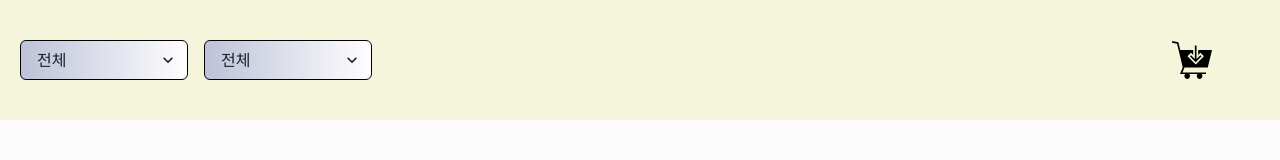
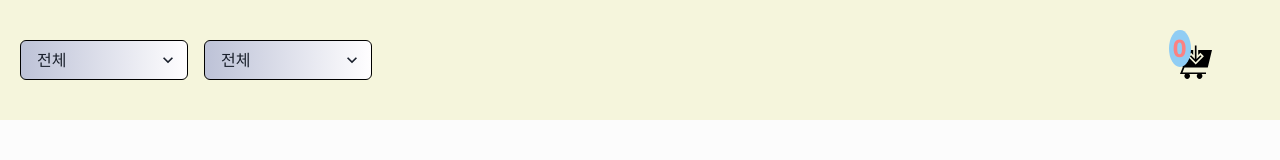
Before and after one commit to dong-geon-Lee/travel-cart-app, a React (Create React App) app: page /reservations in a window 1280 px wide. Shown: the top 160 px of the page. Built offline with nearby package versions, Linux system fonts and the light colour scheme.

Commit message:
마무리 작업

```diff
--- a/src/components/Header/Header.jsx
+++ b/src/components/Header/Header.jsx
@@ -1,6 +1,6 @@
 import React, { useEffect } from "react";
 import cart from "../../assets/cart.svg";
-import { Box, Button, Image, Select, Tooltip } from "@chakra-ui/react";
+import { Box, Button, Image, Select, Tooltip, Text } from "@chakra-ui/react";
 import { useDispatch, useSelector } from "react-redux";
 import { Link } from "react-router-dom";
 import {
@@ -10,7 +10,10 @@ import {
 } from "../../redux-toolkit/productSlice";
 
 const Header = () => {
-  const { products, price, regions } = useSelector((state) => state.product);
+  const { products, price, regions, carts } = useSelector(
+    (state) => state.product
+  );
+
   const dispatch = useDispatch();
 
   const handlePriceOnChange = (e) => {
@@ -75,7 +78,10 @@ const Header = () => {
           </Select>
         </Tooltip>
       </Box>
-      <Link to="/reservations" style={{ marginRight: "2rem" }}>
+      <Link
+        to="/reservations"
+        style={{ marginRight: "2rem", position: "relative" }}
+      >
         <Tooltip hasArrow label="장바구니" bg="green.400" p="3">
           <Button
             backgroundColor="transparent"
@@ -83,6 +89,17 @@ const Header = () => {
             colorScheme="white"
           >
             <Image src={cart} alt="cart" w="10" h="10" />
+            <Box position="absolute" top="-24%" right="52%">
+              <Text
+                color="red.300"
+                fontSize="2xl"
+                padding="1"
+                borderRadius="50%"
+                backgroundColor="blue.200"
+              >
+                {carts.length || 0}
+              </Text>
+            </Box>
           </Button>
         </Tooltip>
       </Link>
--- a/src/components/MainItems/MainItems.jsx
+++ b/src/components/MainItems/MainItems.jsx
@@ -3,6 +3,7 @@ import Modals from "../Modals/Modals";
 import { useDispatch, useSelector } from "react-redux";
 import { Link } from "react-router-dom";
 import { addTravelToCart } from "../../redux-toolkit/productSlice";
+import { checkReservationItems, formattedNumber } from "../../utils/utils";
 import {
   Box,
   Button,
@@ -13,7 +14,6 @@ import {
   Text,
   useToast,
 } from "@chakra-ui/react";
-import { checkReservationItems, formattedNumber } from "../../utils/utils";
 
 const ProductItems = ({ items }) => {
   const [disabled, setDisabled] = useState(false);
--- a/src/pages/Reservations/Reservations.jsx
+++ b/src/pages/Reservations/Reservations.jsx
@@ -2,6 +2,7 @@ import React from "react";
 import { useDispatch, useSelector } from "react-redux";
 import { travelData } from "../../data/data";
 import { Link } from "react-router-dom";
+import { formattedNumber } from "../../utils/utils";
 import arrow from "../../assets/arrow.svg";
 import {
   Box,
@@ -17,12 +18,9 @@ import {
   increaseQty,
   removeCartItems,
 } from "../../redux-toolkit/productSlice";
-import { formattedNumber } from "../../utils/utils";
 
 const Reservations = () => {
   const cartItems = useSelector((state) => state.product.carts);
-  console.log(cartItems, "?");
-
   const dispatch = useDispatch();
 
   const handlePlusCartQty = (idx, num, price) => {
@@ -38,7 +36,6 @@ const Reservations = () => {
   };
 
   let total = cartItems.reduce((acc, cur) => acc + cur.price, 0);
-  console.log(total);
 
   return (
     <Box p="10">
--- a/src/redux-toolkit/productSlice.js
+++ b/src/redux-toolkit/productSlice.js
@@ -74,7 +74,6 @@ export const productSlice = createSlice({
       state.carts = state.carts.map((cart) => {
         if (cart.idx === idx) {
           cart.qty = num + cart.qty || 1;
-          console.log(price, cart.qty, "아오...");
           cart.price = price * cart.qty;
         }
         return { ...cart };
```
